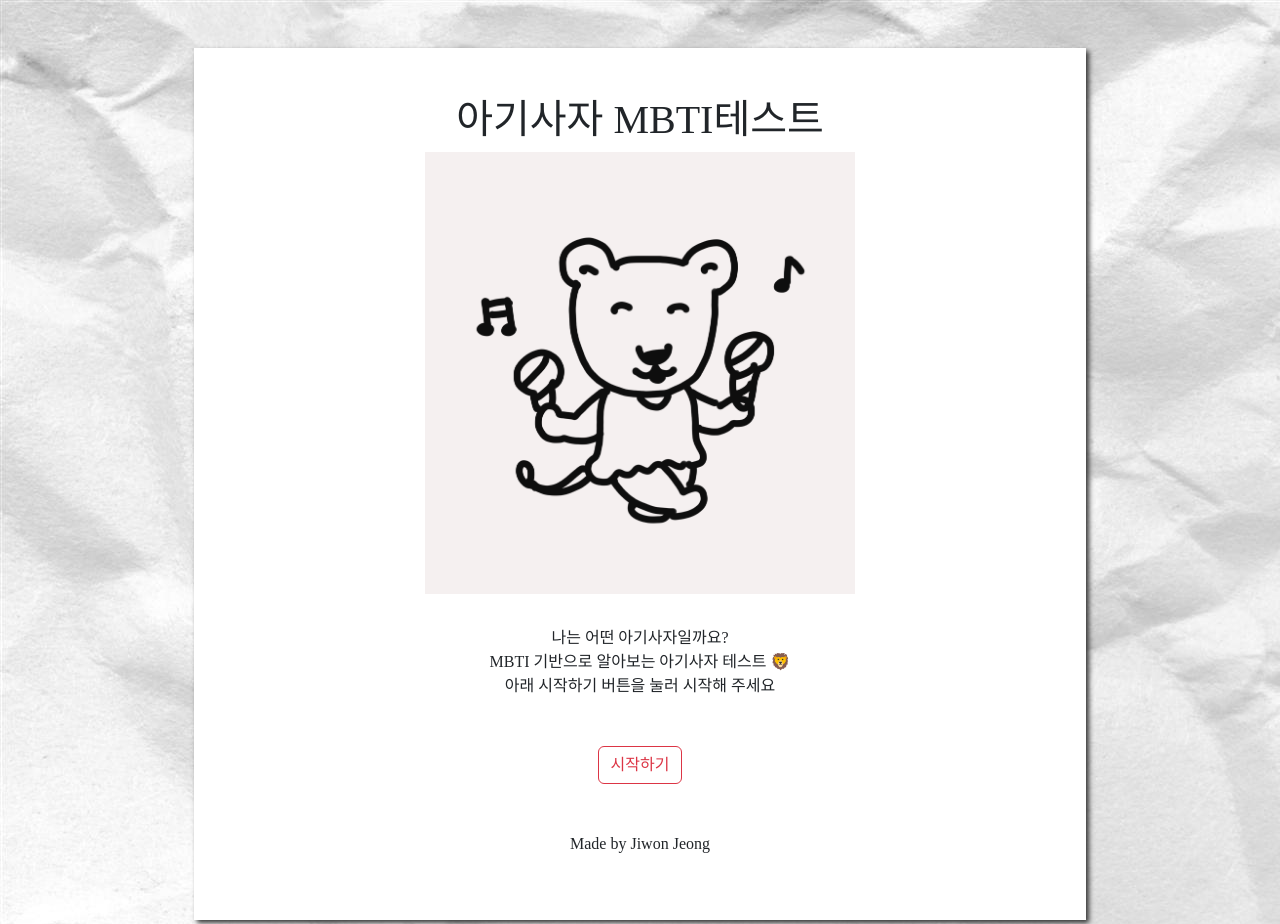
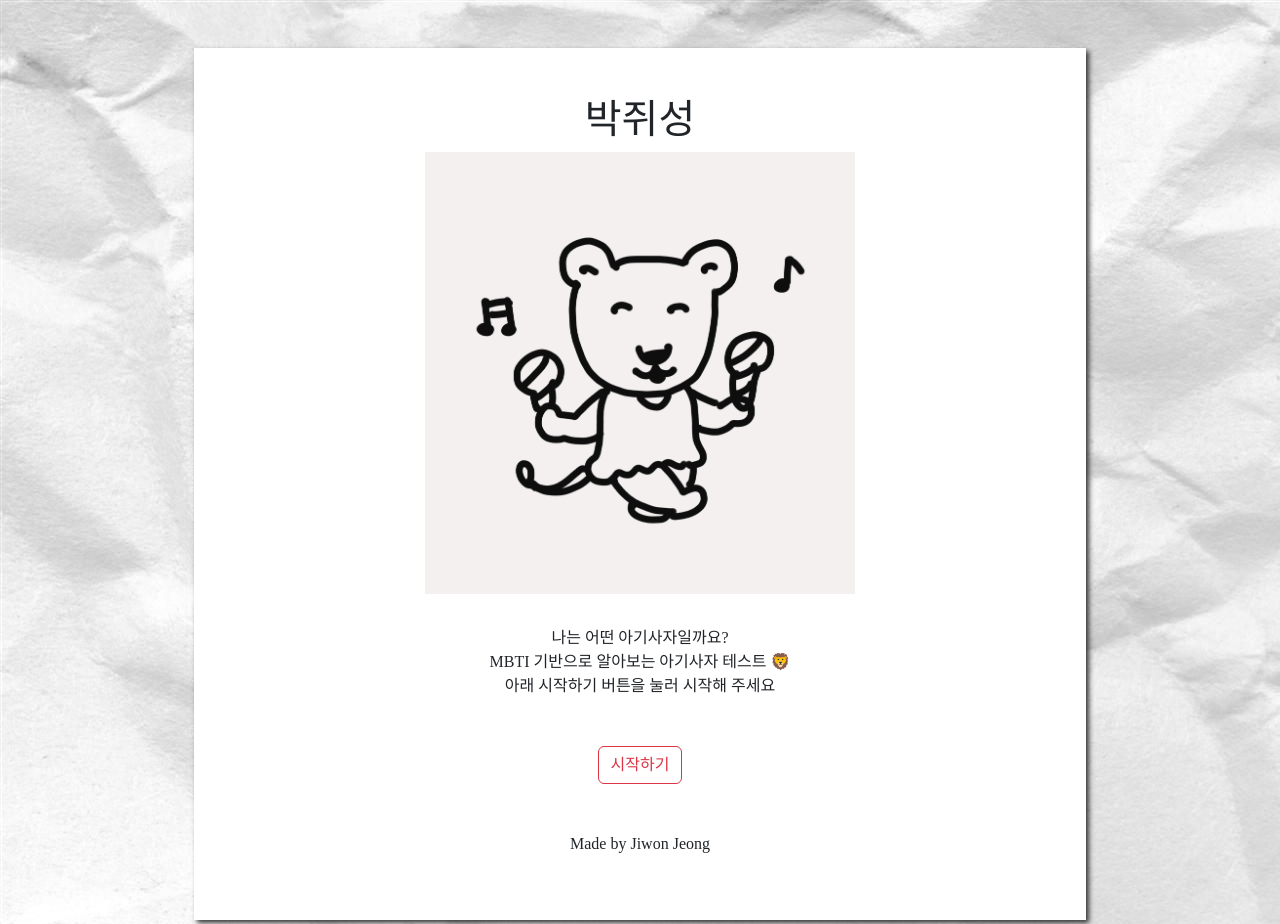
Before and after one commit to jiwonsudo/Babylion-Mbti, a plain HTML site: page index.html in a window 1280 px wide. Shown: the top 924 px of the page. Drawn offline with nearby package versions, Linux system fonts and the light colour scheme; a web font is replaced by a local one.

Commit message:
test commit2

```diff
--- a/index.html
+++ b/index.html
@@ -14,7 +14,7 @@
 <body>
   <div class="container">
     <section id="main" class="mx-auto my-5 py-5 px-3">
-      <h1>아기사자 MBTI테스트</h1>
+      <h1>박쥐성</h1>
       <div class="col-lg-6 col-md-8 col-sm-10 col-12 mx-auto">
         <img src="./image/ESFP.png" alt="mainImage" class="img-fluid" />
       </div>
```
